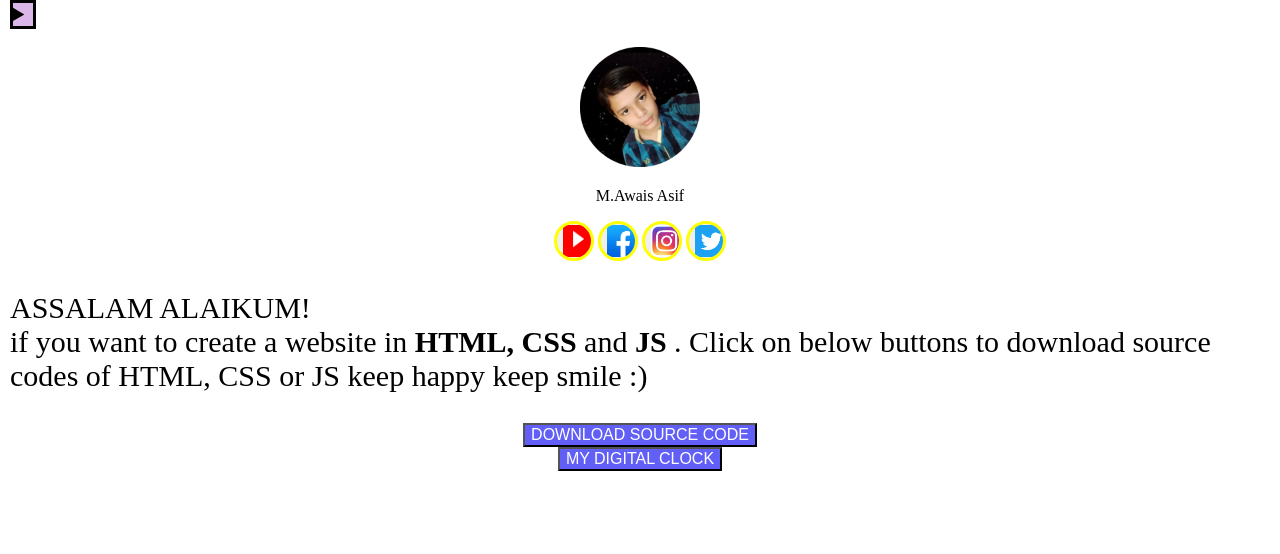
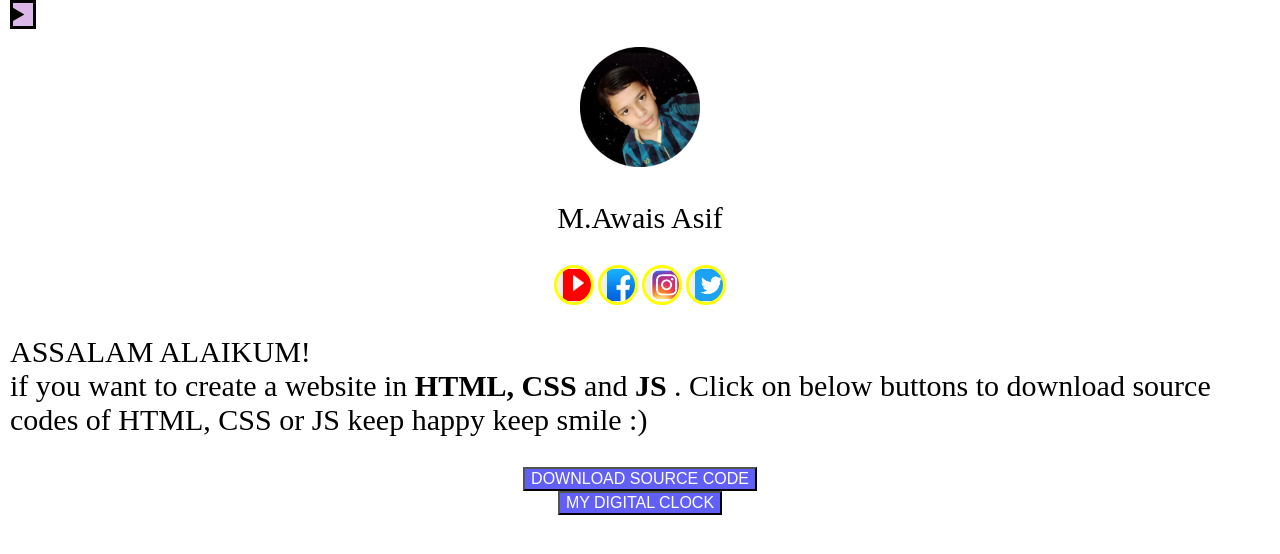
Before and after one commit to AwaisMughal9/am.github.io, a plain HTML site: page index.html in a window 1280 px wide. Drawn offline with Linux system fonts and the light colour scheme.

Commit message:
Update style.css

```diff
--- a/style.css
+++ b/style.css
@@ -171,3 +171,7 @@ wrapper .dynamic-txts {
     border: solid;
     font-size: 20px;
 }
+
+#name {
+    font-size: 30px;
+}
```
